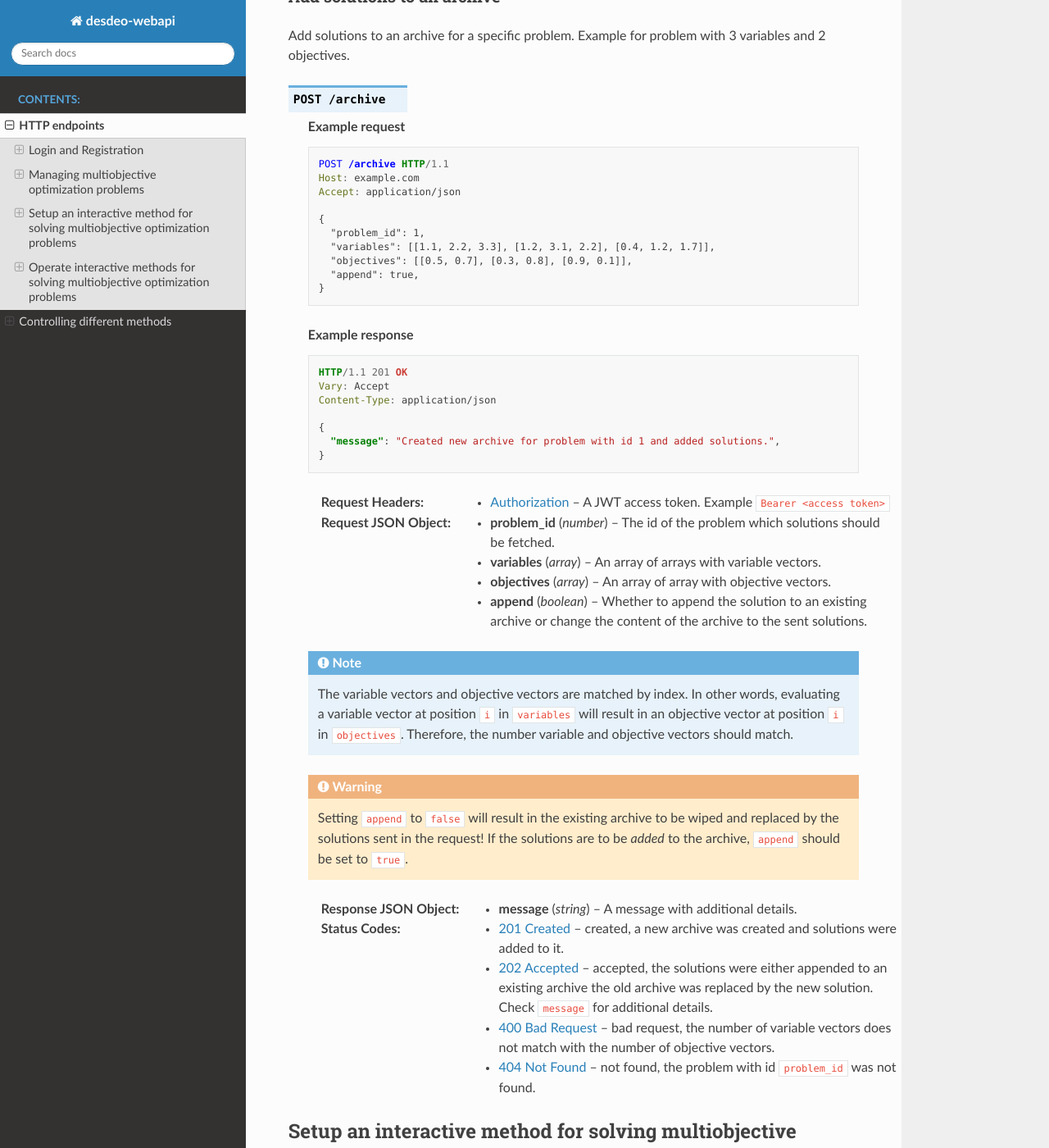
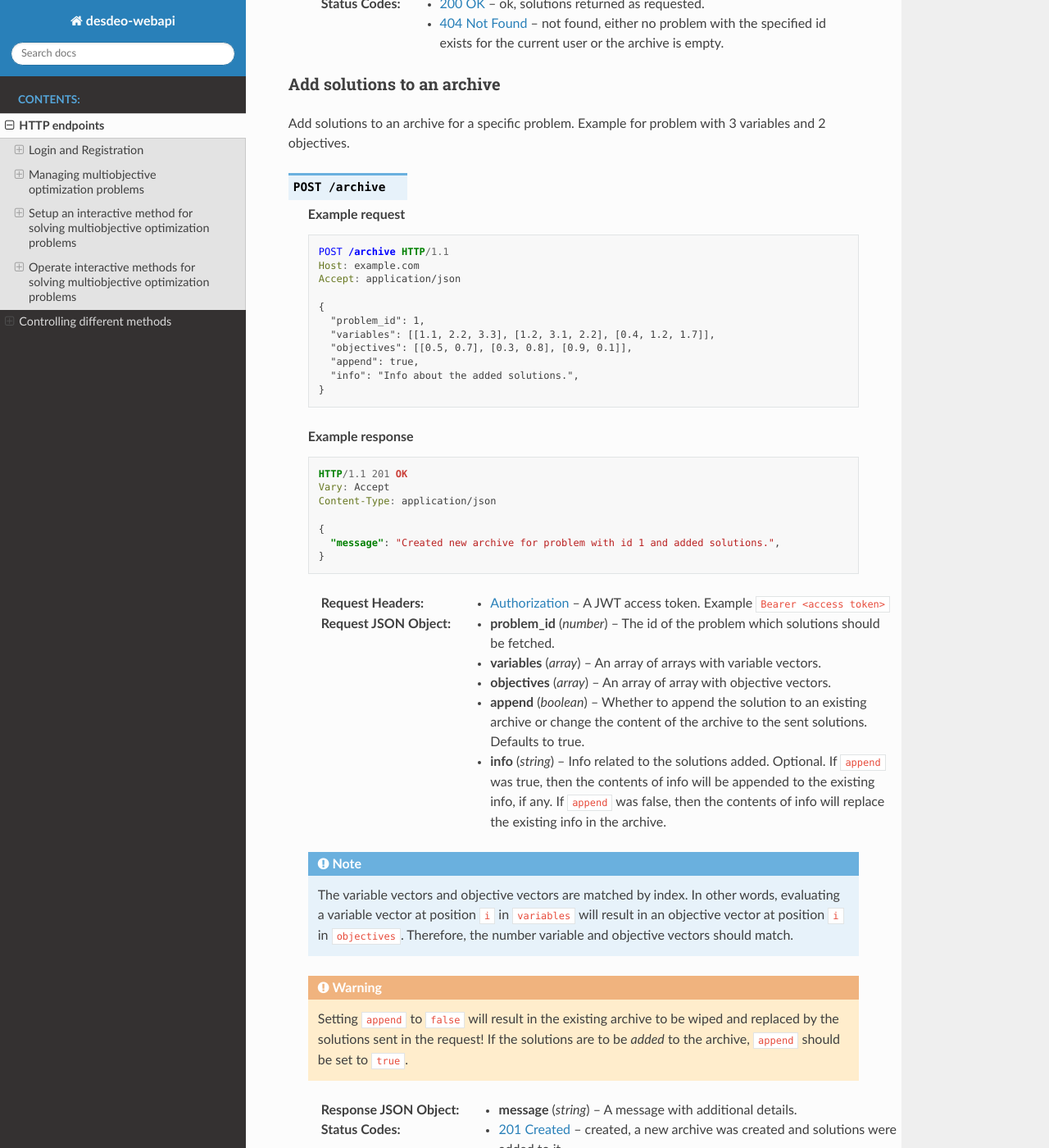
Before and after one commit to industrial-optimization-group/desdeo-webapi, a Sphinx documentation site: the page built from docs/source/restful.rst, in a window 1280 px wide and 1400 px high, scrolled down 7626 px. Shown: the whole window at 82% size. Built offline with Sphinx 7.4.7 and the Read the Docs theme 2.0.0, drawn with Linux system fonts in a browser that asks for light colours; some of the changed text lies outside the part shown.

Commit message:
Updated docs with info about the updated solutions archive.

```diff
--- a/docs/source/restful.rst
+++ b/docs/source/restful.rst
@@ -364,6 +364,8 @@
     {
       "variables": [[1.1, 2.2, 3.3], [1.2, 3.1, 2.2], [0.4, 1.2, 1.7]],
       "objectives": [[0.5, 0.7], [0.3, 0.8], [0.9, 0.1]],
+      "info": "These solutions are interesting.",
+      "date": "1/1/2022 -- 11:11:11",
     }
 
   :reqheader Authorization: A JWT access token. Example ``Bearer <access token>``
@@ -372,6 +374,8 @@
 
   :>json array variables: An array of arrays with variable vectors.
   :>json array objectives: An array of array with objective vectors.
+  :>json string info: A string containing info related to the archive.
+  :>json string date: A date indicateing the last time the archive was modified. The date is in the format ``%d/%m/%Y -- %H:%M:%S``.
 
   .. note::
 
@@ -404,6 +408,7 @@
       "variables": [[1.1, 2.2, 3.3], [1.2, 3.1, 2.2], [0.4, 1.2, 1.7]],
       "objectives": [[0.5, 0.7], [0.3, 0.8], [0.9, 0.1]],
       "append": true,
+      "info": "Info about the added solutions.",
     }
 
   **Example response**
@@ -424,7 +429,10 @@
   :<json array variables: An array of arrays with variable vectors.
   :<json array objectives: An array of array with objective vectors.
   :<json boolean append: Whether to append the solution to an existing archive or
-    change the content of the archive to the sent solutions.
+    change the content of the archive to the sent solutions. Defaults to true.
+  :<json string info: Info related to the solutions added. Optional. If ``append`` was true, then
+    the contents of info will be appended to the existing info, if any. If ``append`` was false, then
+    the contents of info will replace the existing info in the archive.
 
   .. note::
 
```
